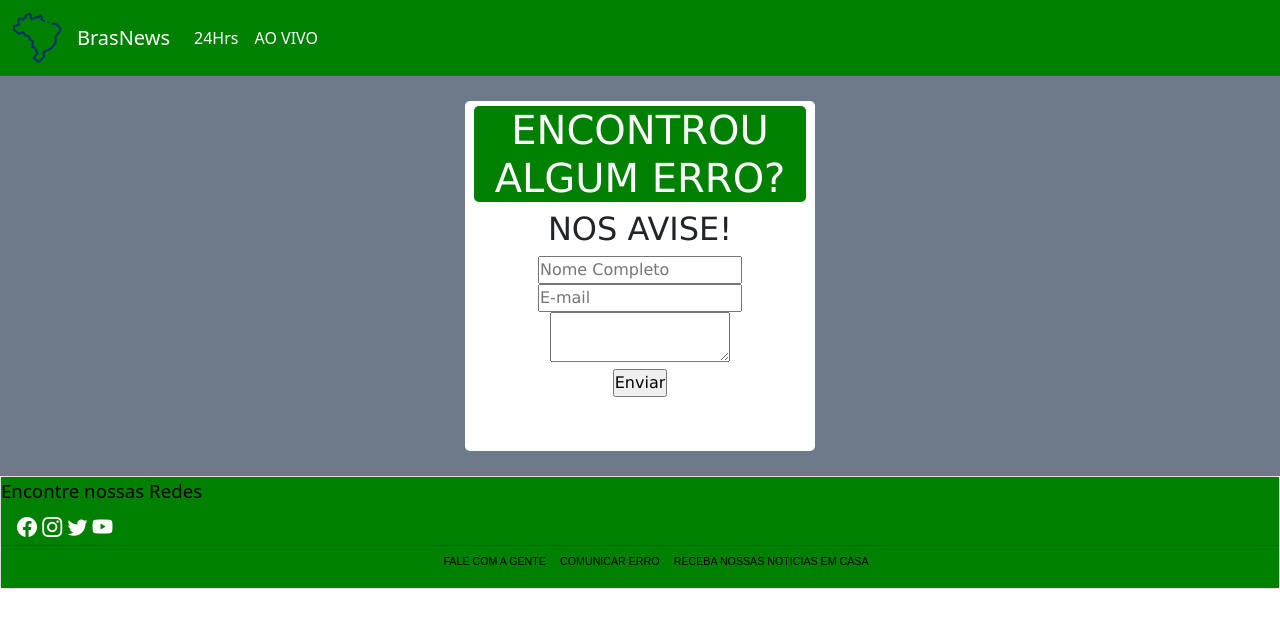
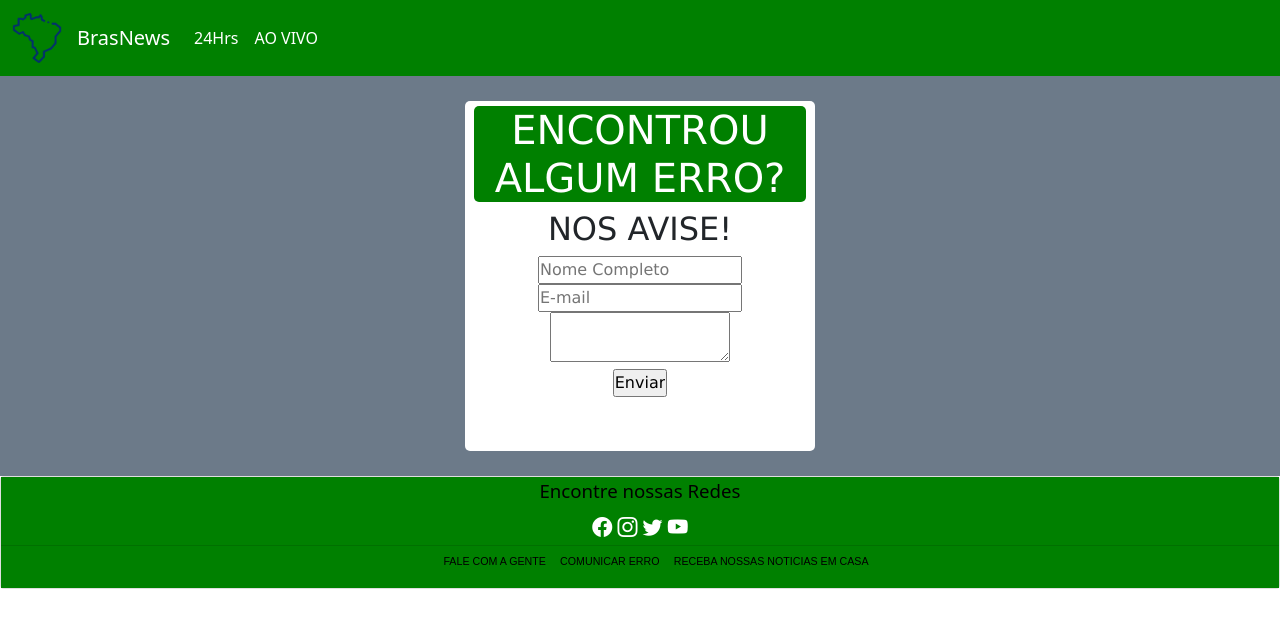
Before and after one commit to jeffersonfcruz/ProjetoSenac, a plain HTML site: page erro.html in a window 1280 px wide. Drawn offline with nearby package versions, Linux system fonts and the light colour scheme.

Commit message:
atualização

```diff
--- a/css/styles.css
+++ b/css/styles.css
@@ -53,7 +53,7 @@
 .fundo {
   background-color: green;
   color: #fff;
-  text-align: left;
+  text-align: center;
 }
 .fundo a {
   text-decoration: none;
@@ -71,6 +71,7 @@
 .fundo2 p {
   font-size: 14pt;
   padding-top: 5px;
+  text-align: center;
 }
 .fundo2 a {
   text-decoration: none;
```
Also changed, not shown: index.html (+0 -6 lines).
